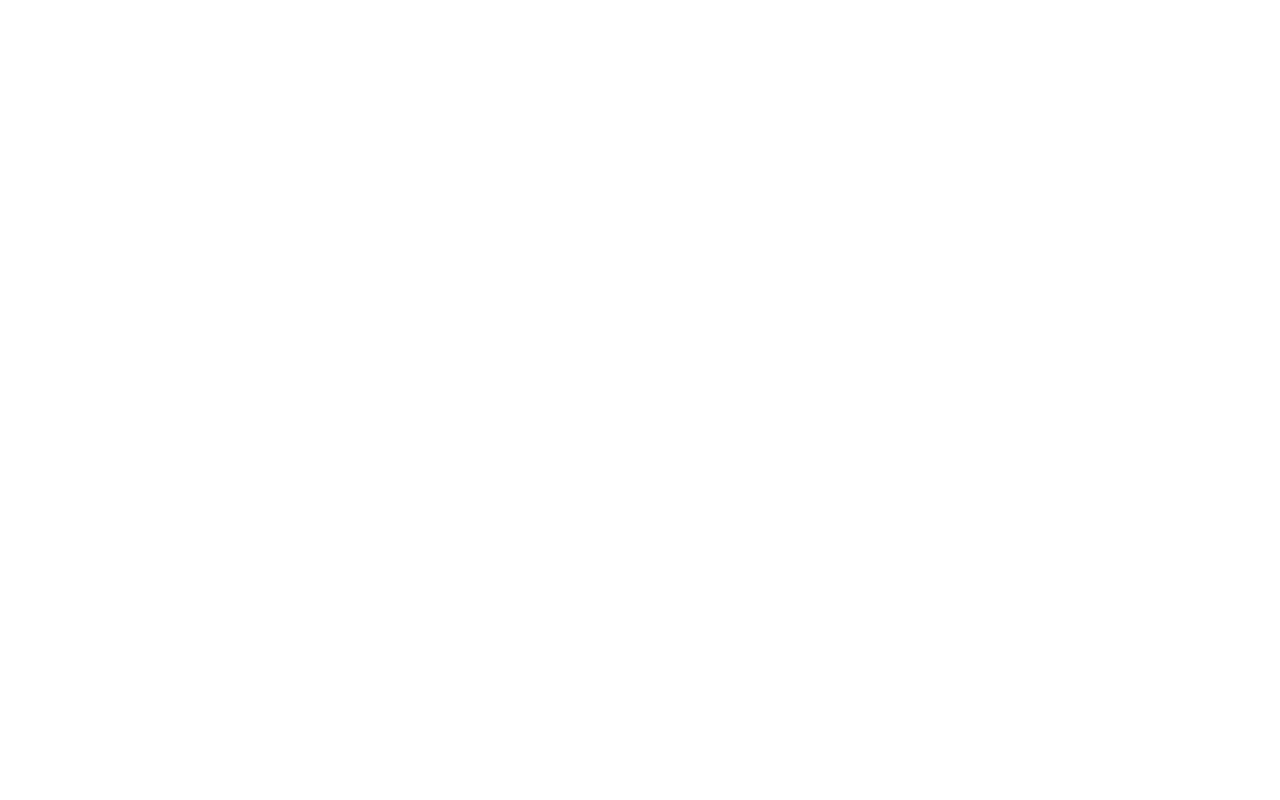
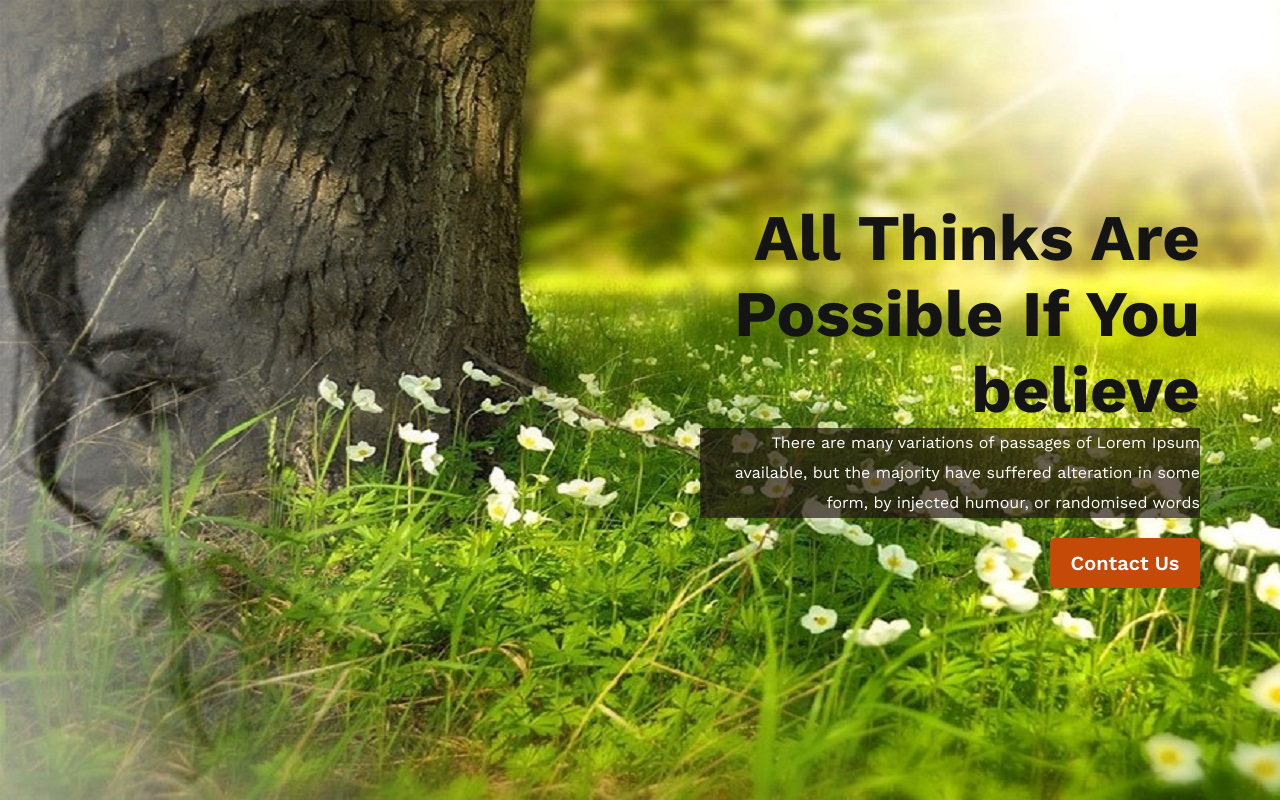
Before and after one commit to rhmunna143/sa-portfolio, a plain HTML site: page index.html in a window 1280 px wide. Drawn offline with nearby package versions, Linux system fonts and the light colour scheme.

Commit message:
banner sec done

```diff
--- a/css/style.css
+++ b/css/style.css
@@ -0,0 +1,67 @@
+/* Universal */
+
+* {
+    margin: 0px;
+    padding: 0px;
+}
+/* banner section */
+
+.banner-container {
+    background: url("../images/banner/banner4.jpg"), lightgray 50% / cover no-repeat;
+    /* background-blend-mode: overly; */
+    height: 800px;
+}
+
+.banner-iteam {
+    display: flex;
+    width: 500px;
+}
+
+.banner-desk {
+    justify-content: right;
+    align-items: center;
+    margin-top: 200px;
+    margin-left: 700px;
+    text-align: right;
+}
+
+.banner-desk .b-pera {
+    justify-content: right;
+    width: 500px;
+    color: #ffffff;
+    text-align: right;
+    font-family: Work Sans;
+    font-size: 16px;
+    font-style: normal;
+    font-weight: 400;
+    line-height: 26px;
+    background: rgba(31, 16, 16, 0.664) 50% / cover no-repeat;
+    line-height: 30px;
+    }
+
+.banner-desk h2 {
+    color: #151414;
+    text-align: right;
+    font-family: Work Sans;
+    font-size: 65px;
+    font-style: normal;
+    font-weight: 700;
+    line-height: normal;
+}
+
+.btn-primary {
+    width: 150px;
+    height: 50px;
+    border-radius: 5px;
+    background: #c54907;
+    border: none;
+    cursor: pointer;
+    margin-top: 20px;
+    color: #FFF;
+    text-align: center;
+    font-family: Work Sans;
+    font-size: 20px;
+    font-style: normal;
+    font-weight: 600;
+    line-height: normal;
+}
--- a/index.html
+++ b/index.html
@@ -3,12 +3,32 @@
 <head>
     <meta charset="UTF-8">
     <meta name="viewport" content="width=device-width, initial-scale=1.0">
+    <!-- Fonts -->
+    <link rel="preconnect" href="https://fonts.googleapis.com">
+    <link rel="preconnect" href="https://fonts.gstatic.com" crossorigin>
+    <link href="https://fonts.googleapis.com/css2?family=Open+Sans:wght@300;400;500;600;700;800&family=Work+Sans:ital,wght@0,100;0,200;0,300;0,400;0,500;0,600;0,700;0,800;1,100;1,200;1,300;1,400;1,500;1,600;1,700;1,800;1,900&display=swap" rel="stylesheet">
+    <!-- fav -->
+    <link rel="shortcut icon" href="./images/icons/web.png" type="image/x-icon">
+    <!-- css -->
     <link rel="stylesheet" href="./css/style.css">
     <title>Shrabony Akter</title>
 </head>
 <body>
+
+    <!-- Header section -->
+
     <header>
-
+        <section class="banner-container">
+            <div class="banner-iteam">
+                <div class="banner-desk">
+                    <h2>All Thinks Are Possible If You believe</h2>
+                    <p class="b-pera">
+                        There are many variations of passages of Lorem Ipsum available, but the majority have suffered alteration in some form, by injected humour, or randomised words
+                    </p>
+                    <button class="btn-primary">Contact Us</button>
+                </div>
+            </div>
+        </section>
     </header>
 </body>
 </html>
```
Also changed, not shown: images/backgroung.png (added), images/banner/banner4.jpg (added), images/banner/banner4.png (deleted), images/smrity.png (added).
